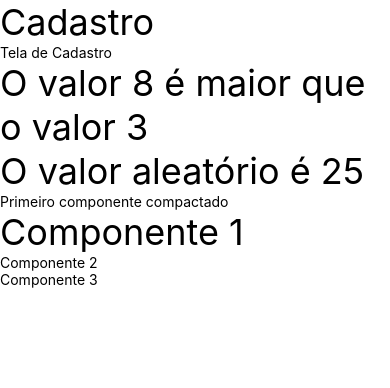
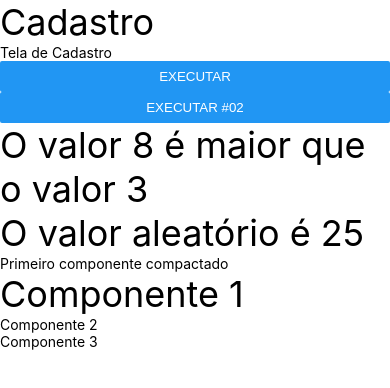
Before and after one commit to gabrielaalvescosta/react-native-studies, a React Native app in the folder exercicios/: screen / in a window 390 px wide. Shown: the top 388 px of the page. Built offline with nearby package versions, Linux system fonts and the light colour scheme.

Commit message:
Buttons e functions

```diff
--- a/exercicios/src/App.js
+++ b/exercicios/src/App.js
@@ -7,6 +7,7 @@
 import MinMax from './components/MinMax';
 import Aleatorio from './components/Aleatorio';
 import Titulo from './components/Titulo';
+import Botao from './components/Botao';
 
 function App() {
 
@@ -15,6 +16,7 @@
     return <Text>
             <View>
             <Titulo principal="Cadastro" secundario="Tela de Cadastro"/>
+            <Botao/>
             <MinMax min="3" max="8"/>
             <Aleatorio min={1} max={60} />
             <Primeiro/>
--- /dev/null
+++ b/exercicios/src/components/Botao.js
@@ -0,0 +1,24 @@
+import React from 'react';
+import { Button } from 'react-native';
+
+export default props => {
+
+    function executar() {
+        console.warn('Função executada');
+    }
+
+    return (
+        <>
+        <Button
+            title="Executar"
+            onPress={executar}
+        />
+        <Button
+        title="Executar #02"
+        onPress={function() {
+            console.warn('Executando a função anônima do botão 2')
+        }}
+        />
+        </>
+    )
+}
```
